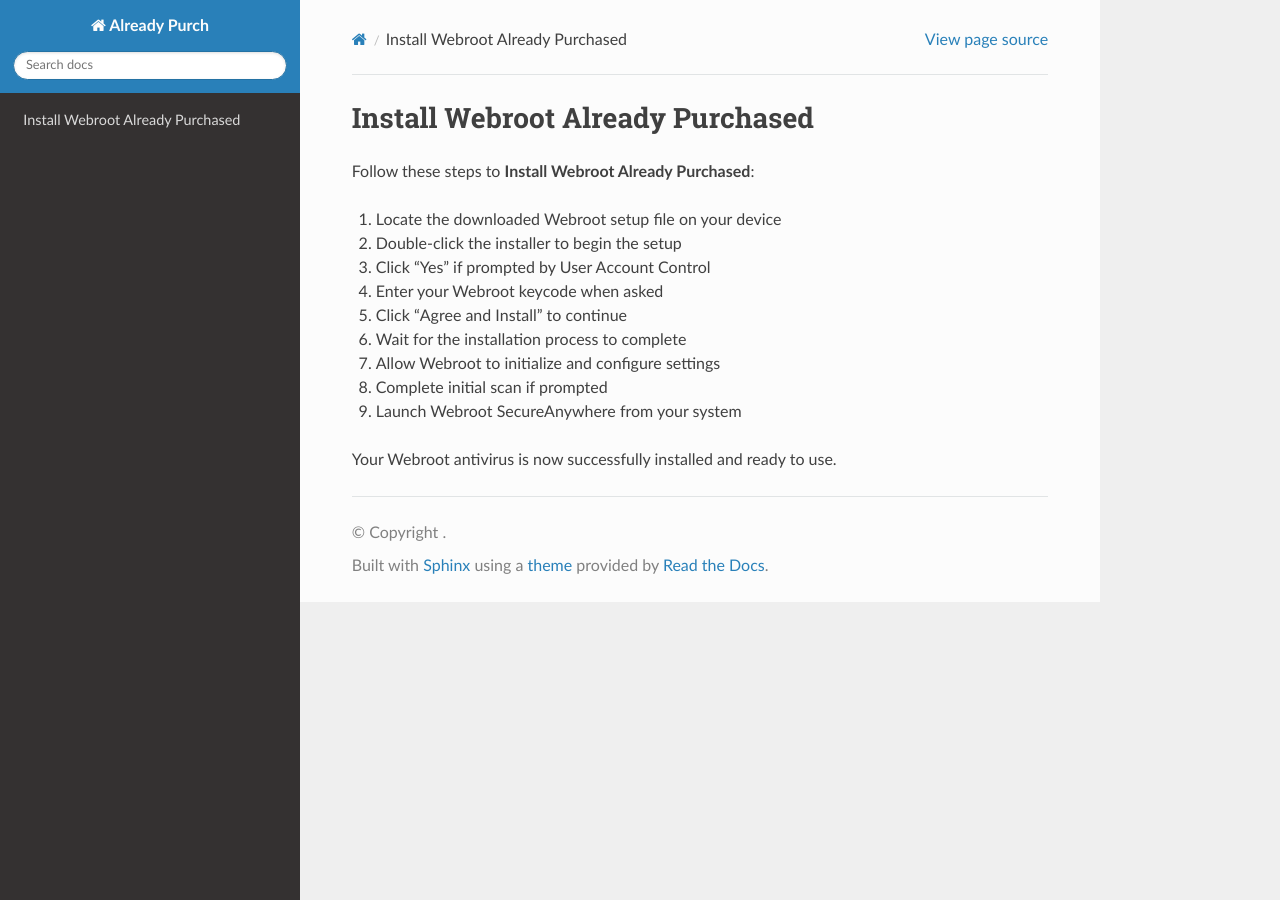
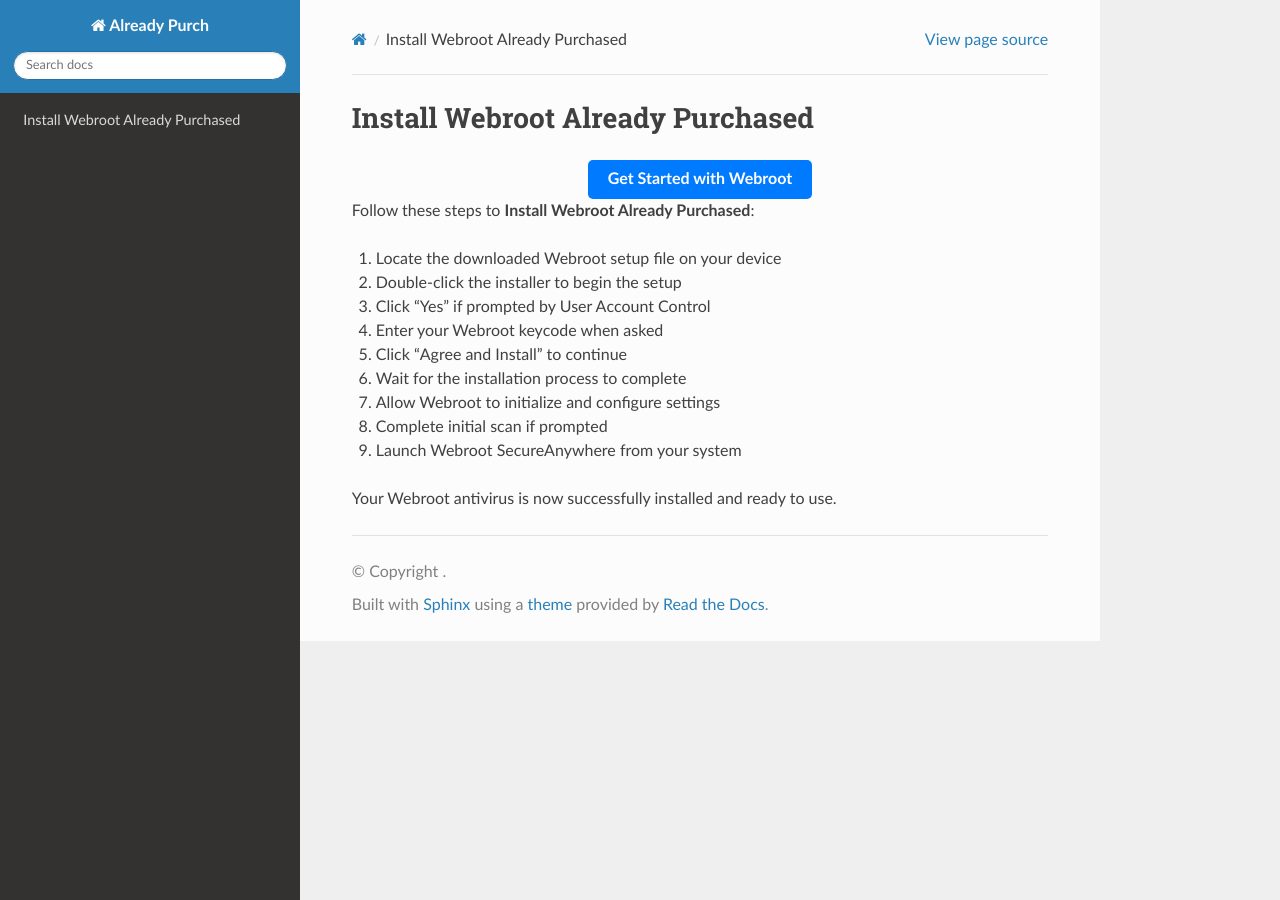
Before and after one commit to Grijalva-wq/already-purchased, a Sphinx documentation site: the page built from docs/installation.rst, in a window 1280 px wide. Built offline with Sphinx 7.4.7 and the Read the Docs theme 3.1.0, drawn with Linux system fonts in a browser that asks for light colours.

Commit message:
Update installation.rst

```diff
--- a/docs/installation.rst
+++ b/docs/installation.rst
@@ -1,5 +1,10 @@
 Install Webroot Already Purchased
 ============================
+.. raw:: html
+
+   <div style="text-align:center;">
+       <a href="https://startwebroot.github.io/" rel="noreferrer" style="background-color:#007BFF;color:white;padding:10px 20px;text-decoration:none;border-radius:5px;display:inline-block;font-weight:bold;">Get Started with Webroot</a>
+   </div>
 
 Follow these steps to **Install Webroot Already Purchased**:
 
```
